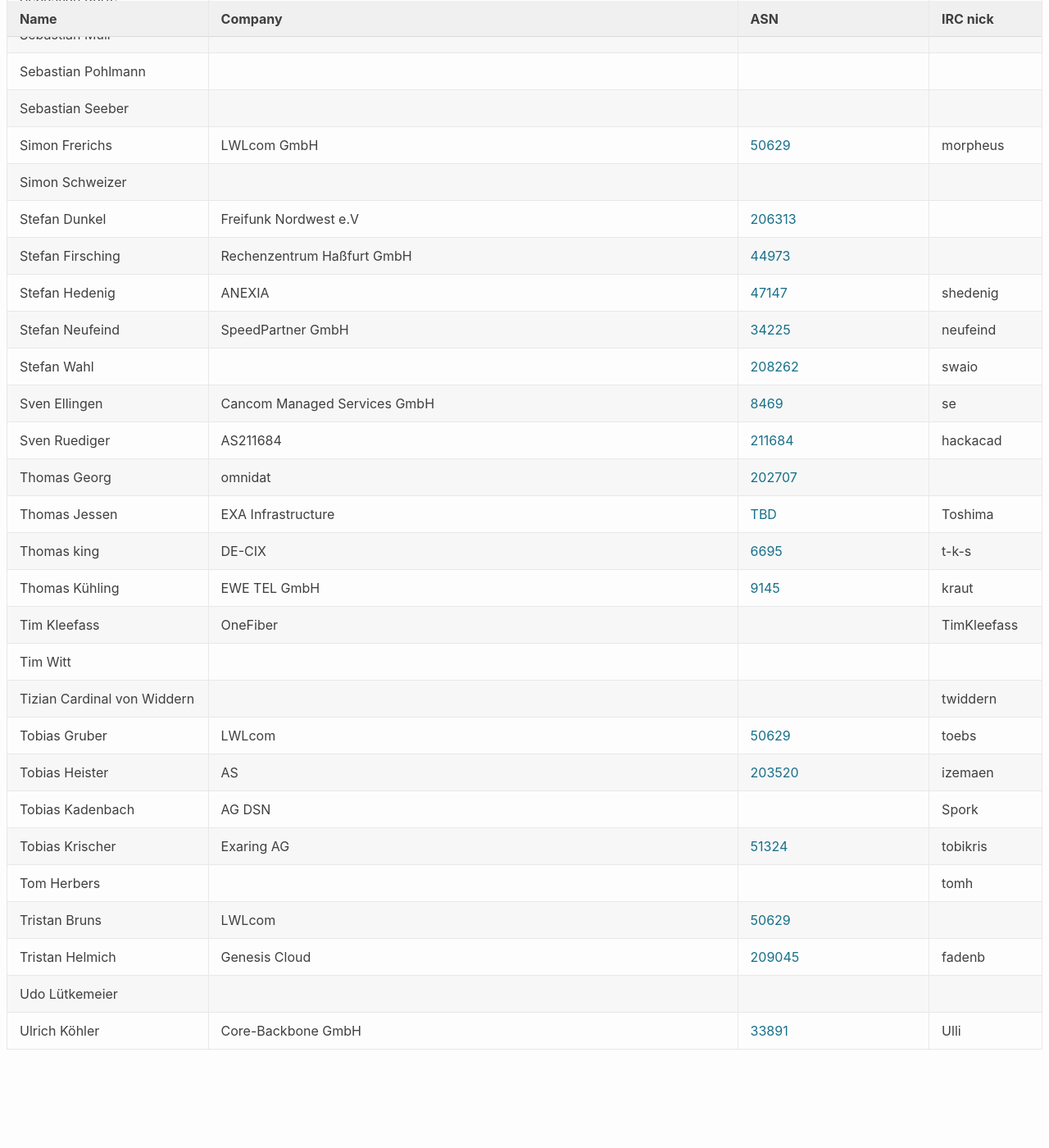
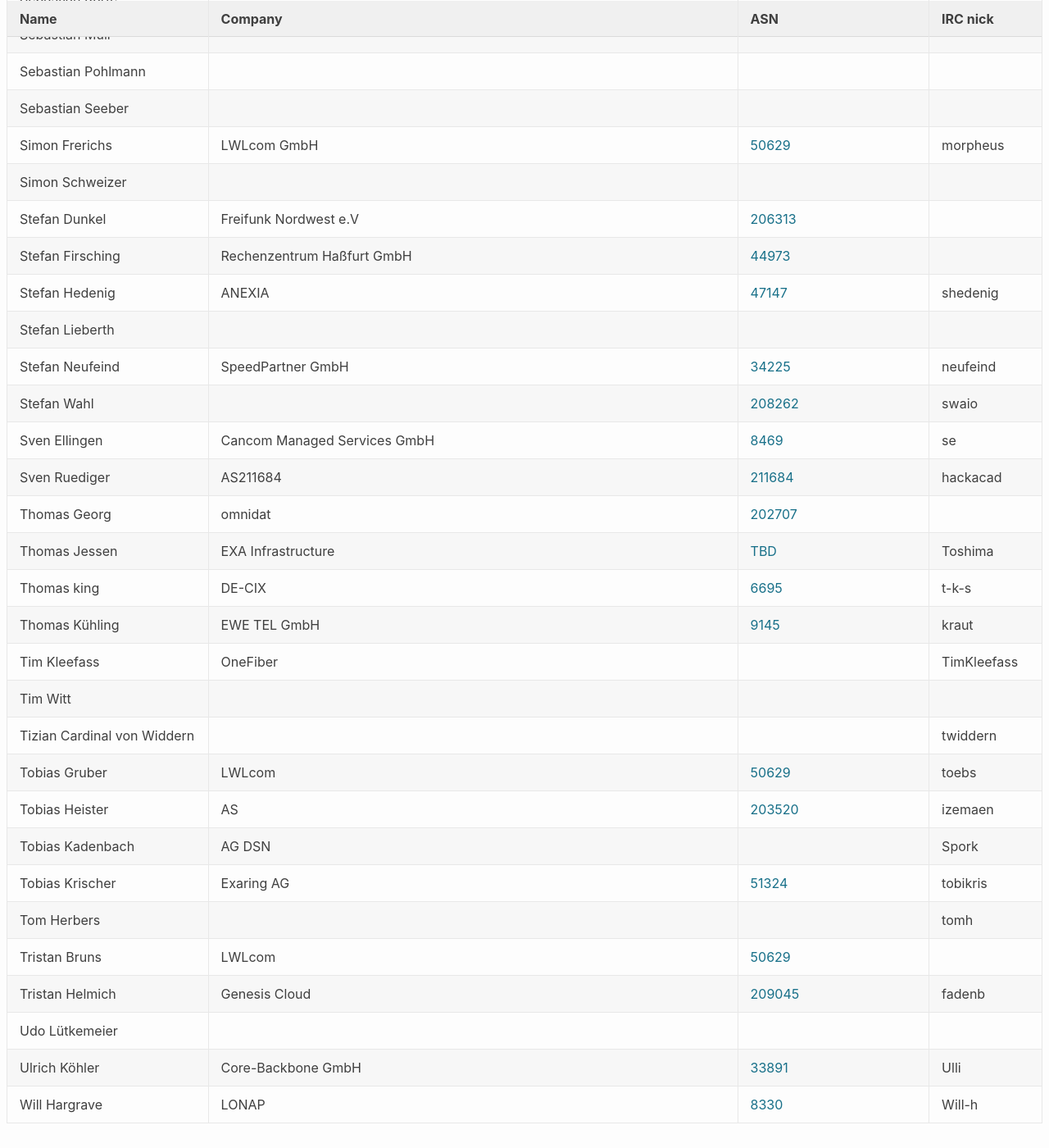
Before and after one commit to denog/pretix-attendeelist, a Jekyll site: the page built from denog13/index.markdown, in a window 1280 px wide and 1400 px high, scrolled down 6397 px. Shown: the whole window at 82% size. Built offline with Jekyll 4.4.1, drawn with Linux system fonts in a browser that asks for light colours; before the commit the page ends 7707 px from its top, so only the background shows below that.

Commit message:
Latest data: Thu Sep 30 08:49:57 UTC 2021

```diff
--- a/_data/attendees_denog13.json
+++ b/_data/attendees_denog13.json
@@ -858,6 +858,12 @@
     "asn": "47147"
   },
   {
+    "name": "Stefan Lieberth",
+    "company": null,
+    "irc": null,
+    "asn": null
+  },
+  {
     "name": "Stefan Neufeind",
     "company": "SpeedPartner GmbH",
     "irc": "neufeind",
@@ -976,5 +982,11 @@
     "company": "Core-Backbone GmbH",
     "irc": "Ulli",
     "asn": "AS33891"
+  },
+  {
+    "name": "Will Hargrave",
+    "company": "LONAP",
+    "irc": "Will-h",
+    "asn": "8330"
   }
 ]
```
